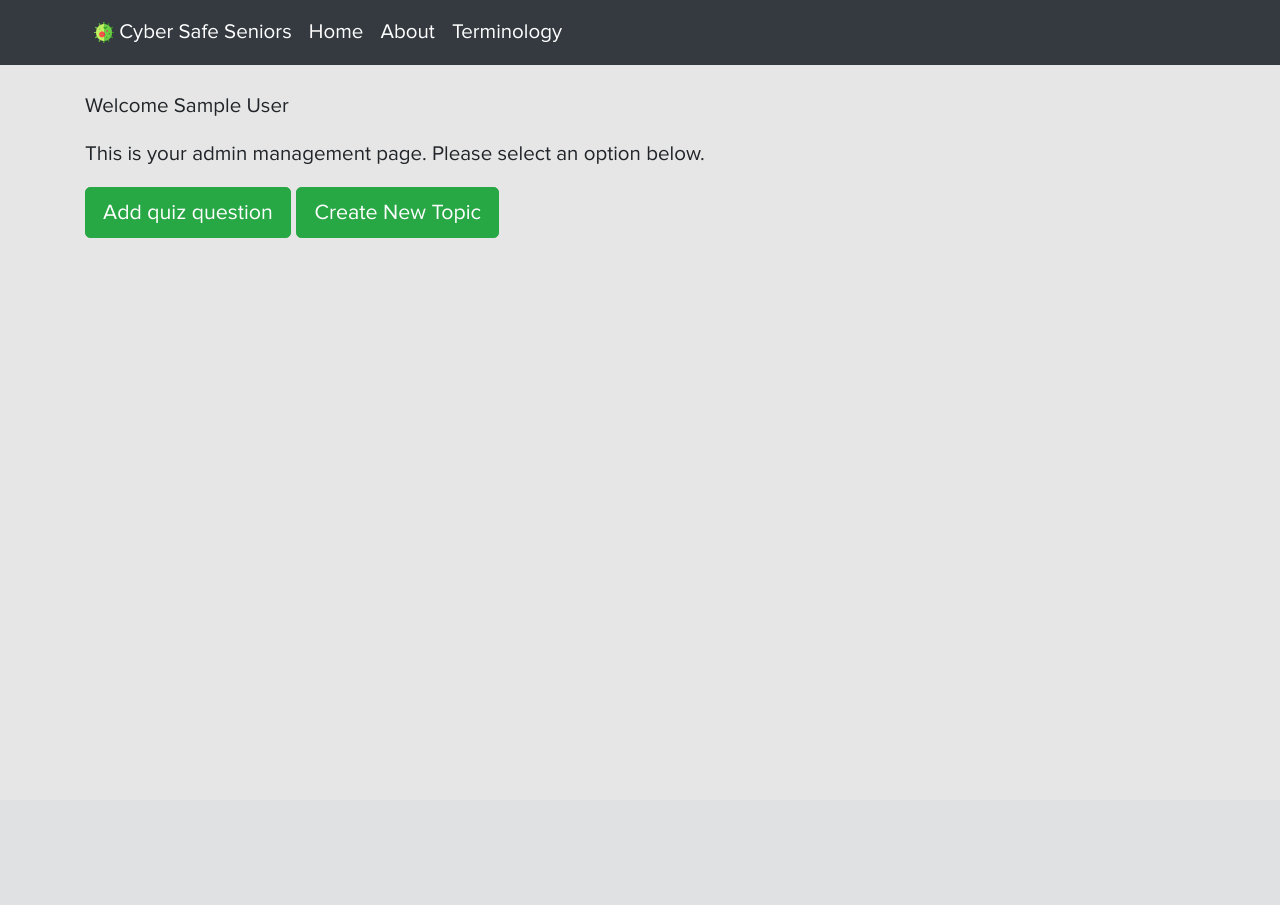
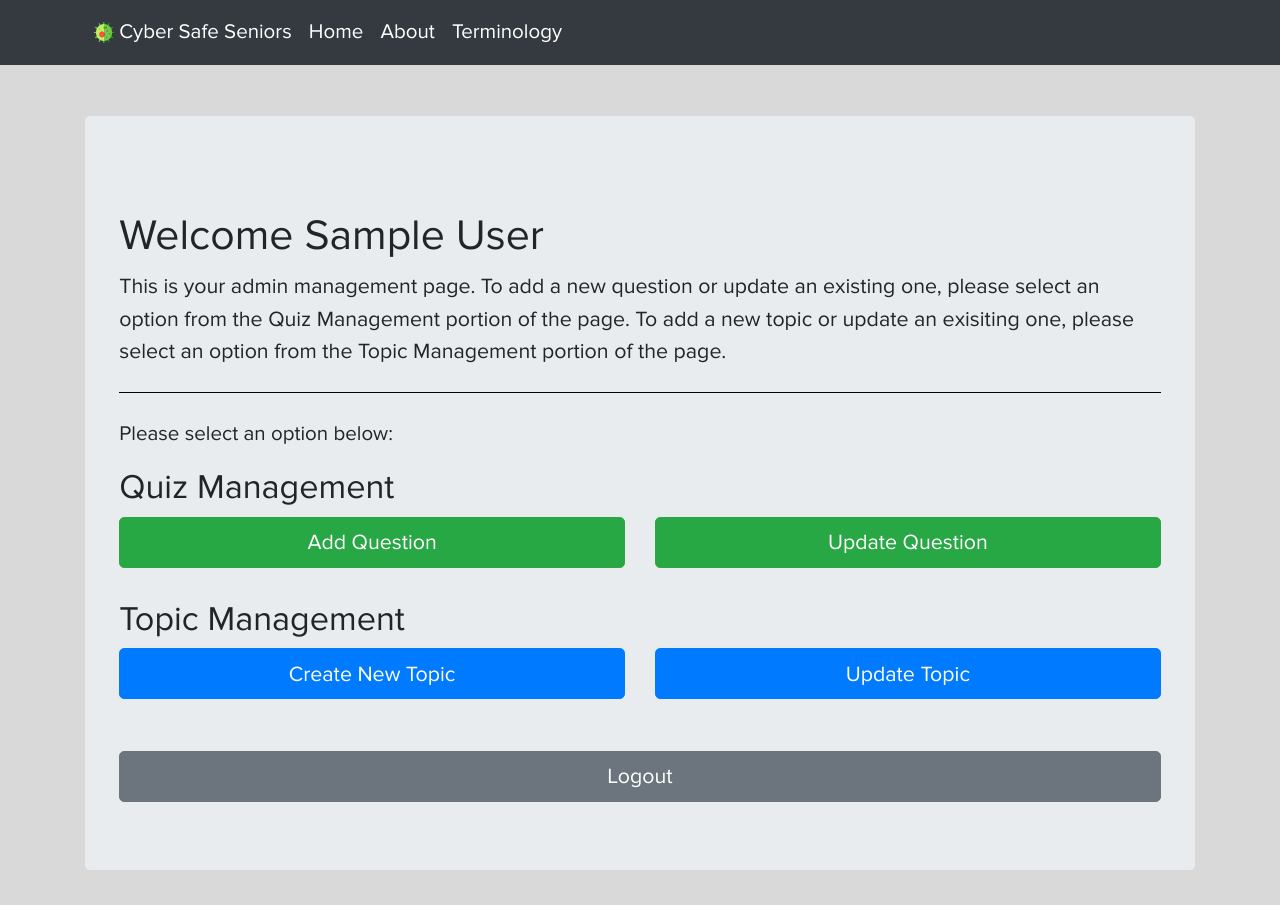
Before and after one commit to xanatos102/Honours-Project, a PHP site: page /management.php in a window 1280 px wide. Before the commit the page ends 238 px from the top, so only its background shows below. Run offline with PHP 8.4, Linux system fonts and the light colour scheme; the visitor is signed in with stand-in values (Sample User, id 1); some web fonts are replaced.

Commit message:
Made some changes to website aesthetic. Continuing work with admin page.

```diff
--- a/Model/site-style.css
+++ b/Model/site-style.css
@@ -16,7 +16,7 @@ html, body
 {
     font-family: 'Proxima Nova Rg';
     font: "ProximaNova-Regular.woff2";
-    background-color: #e6e6e6;
+    background-color: #d9d9d9;
     font-size: 120% ;
 }
 
--- a/View/index.php
+++ b/View/index.php
@@ -15,12 +15,6 @@
   $counter = 1;
   $nbsp = $cols - ($rows % $cols);
 
-  //Error Reporting for the users
-  if(isset($_GET['error'])){
-
-    $error = $_GET['error'];
-    echo $error;
-  }
 ?>
 <!DOCTYPE html>
 <html>
--- a/View/management.php
+++ b/View/management.php
@@ -7,11 +7,33 @@ include 'header.php';
 <html>
 <body>
 
-<div class="container">
-  <?php echo "<p class='mt-4'>Welcome " . $_SESSION['firstName'] . "</p>";?>
-  <p>This is your admin management page. Please select an option below.</p>
-  <a href="question-form.php" class="btn btn-success btn-lg">Add quiz question</a>
-  <a href="topic-form.php" class="btn btn-success btn-lg">Create New Topic</a>
+<div class="container mt-5">
+  <div class="jumbotron">
+    <?php echo '<h1 class="mt-4">Welcome ' . $_SESSION['firstName'] . '</h1>';?>
+    <p class="lead">This is your admin management page. To add a new question or update an existing one, please select an option from the Quiz Management portion of the page. To add a new topic or update an exisiting one, please select an option from the Topic Management portion of the page.</p>
+    <hr class="my-4">
+    <p>Please select an option below:</p>
+    <h2>Quiz Management</h2>
+    <div class="row">
+      <div class="col-sm-6">
+        <a href="question-form.php" class="btn btn-success btn-lg btn-block">Add Question</a>
+      </div>
+      <div class="col-sm-6">
+        <a href="" class="btn btn-success btn-lg btn-block">Update Question</a>
+      </div>
+    </div>
+    <br>
+    <h2>Topic Management</h2>
+    <div class="row">
+      <div class="col-sm-6">
+        <a href="topic-form.php" class="btn btn-primary btn-lg btn-block">Create New Topic</a>
+      </div>
+      <div class="col-sm-6">
+        <a href="" class="btn btn-primary btn-lg btn-block">Update Topic</a>
+      </div>
+    </div>
+    <a class="btn btn-secondary btn-lg btn-block mt-5" href="login.php" role="button">Logout</a>
+  </div>
 </div>
 
 </body>
--- a/View/topic.php
+++ b/View/topic.php
@@ -28,13 +28,15 @@
     if (!file_exists($topicArray->file_link)){
       $fileError = "<p>Content file not found.</p>";
     }
-      echo '<h1 class="display-1">' . $topicArray->title . '</h1>
+      echo '<div class="jumbotron">
+      <h1 class="display-1">' . $topicArray->title . '</h1>
       <img class="img-fluid" src="' . $topicArray->image_link . '">
       <p> Author: ' . $topicArray->author . '</p>
       <p> Date posted: ' . date('jS F, Y',strtotime($topicArray->date)) . '</p>
       <p>' . file_get_contents($topicArray->file_link) . '</p>
       <p>' . $fileError . '</p>
-      <a href="quiz.php?topic=' . $topicArray->title . '&id=' . $topicId . '"  class="btn btn-success btn-lg">Try Quiz</a>';
+      <a href="quiz.php?topic=' . $topicArray->title . '&id=' . $topicId . '"  class="btn btn-success btn-lg">Try Quiz</a>
+      </div>';
      ?>
 
   </div>
```
Also changed, not shown: View/quiz-result.php (+6 -9 lines), View/quiz.php (+4 -11 lines).
